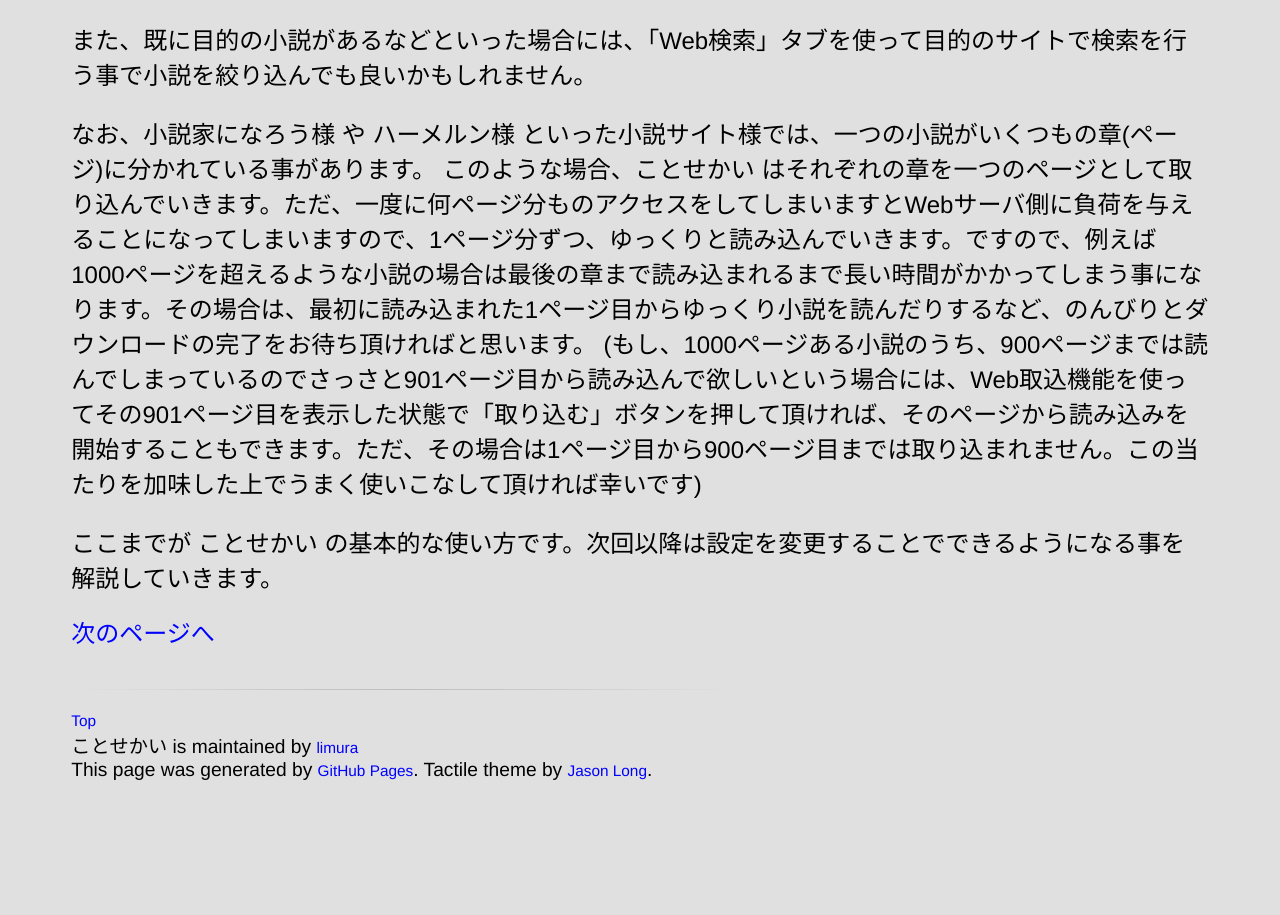
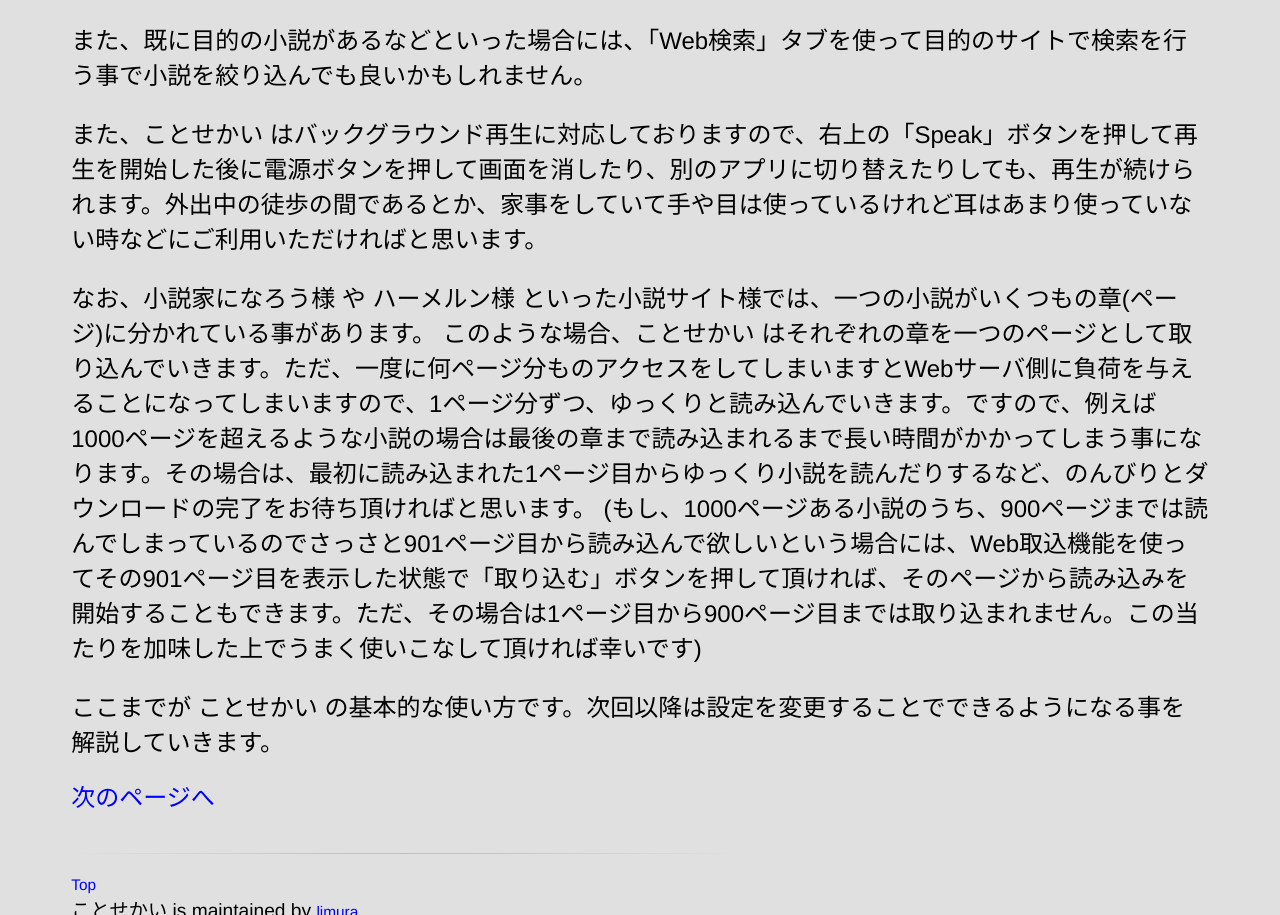
Before and after one commit to limura/NovelSpeaker, a plain HTML site: page topics/index.html in a window 1280 px wide. Shown: the part 1070-1985 px from the top of the page. Before the commit the page ends 1889 px from the top, so only its background shows below. Drawn offline with Linux system fonts and the light colour scheme; a web font is replaced by a local one.

Commit message:
バックグラウンド再生について追記

```diff
--- a/topics/index.html
+++ b/topics/index.html
@@ -32,6 +32,8 @@
 <p>「Web取込」タブの動画による使い方など、より詳しい情報がサポートサイト下部又は「Web取込」タブの最初の画面のリンクにあります「<a href="../WebImport.html">Web取込機能について</a>」にも書かれておりますので、参考にしていただけますと幸いです。</p>
 <p>また、既に目的の小説があるなどといった場合には、「Web検索」タブを使って目的のサイトで検索を行う事で小説を絞り込んでも良いかもしれません。
 </p>
+<p>また、ことせかい はバックグラウンド再生に対応しておりますので、右上の「Speak」ボタンを押して再生を開始した後に電源ボタンを押して画面を消したり、別のアプリに切り替えたりしても、再生が続けられます。外出中の徒歩の間であるとか、家事をしていて手や目は使っているけれど耳はあまり使っていない時などにご利用いただければと思います。
+</p>
 <p>なお、小説家になろう様 や ハーメルン様 といった小説サイト様では、一つの小説がいくつもの章(ページ)に分かれている事があります。
 このような場合、ことせかい はそれぞれの章を一つのページとして取り込んでいきます。ただ、一度に何ページ分ものアクセスをしてしまいますとWebサーバ側に負荷を与えることになってしまいますので、1ページ分ずつ、ゆっくりと読み込んでいきます。ですので、例えば1000ページを超えるような小説の場合は最後の章まで読み込まれるまで長い時間がかかってしまう事になります。その場合は、最初に読み込まれた1ページ目からゆっくり小説を読んだりするなど、のんびりとダウンロードの完了をお待ち頂ければと思います。
 (もし、1000ページある小説のうち、900ページまでは読んでしまっているのでさっさと901ページ目から読み込んで欲しいという場合には、Web取込機能を使ってその901ページ目を表示した状態で「取り込む」ボタンを押して頂ければ、そのページから読み込みを開始することもできます。ただ、その場合は1ページ目から900ページ目までは取り込まれません。この当たりを加味した上でうまく使いこなして頂ければ幸いです)
```
